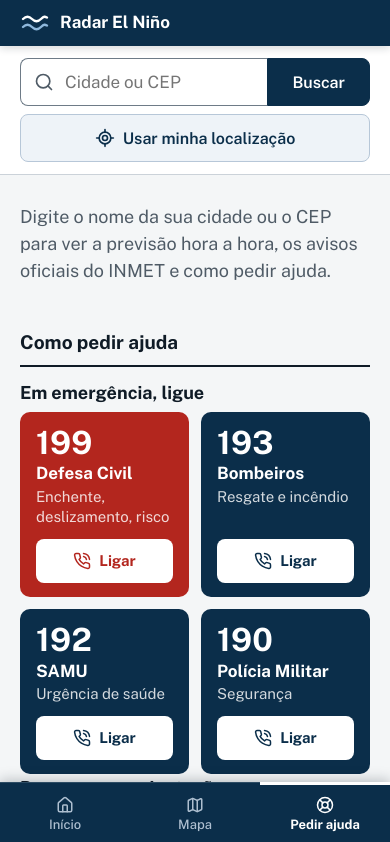
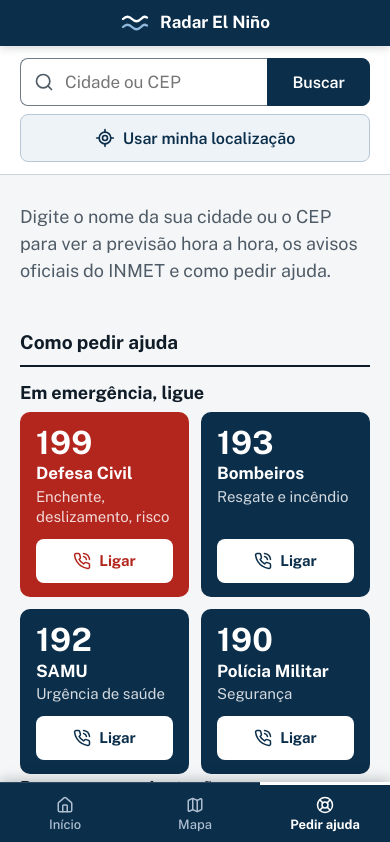
Before and after one commit to PedroMacioni/radar-el-nino, a React (Vite) app: page / in a window 390 px wide. Shown: the top 842 px of the page. Built offline with nearby package versions, Linux system fonts and the light colour scheme.

Commit message:
Centraliza o título e refaz as abas do topo no celular
Co-Authored-By: Claude Sonnet 5.5 <noreply@anthropic.com>

```diff
--- a/src/styles.css
+++ b/src/styles.css
@@ -232,7 +232,8 @@ html { scroll-behavior: smooth; }
 @media (max-width: 720px) {
   .container { padding: 0 20px; }
   .topbar__inner { padding-top: 8px; padding-bottom: 8px; }
-  .brand { font-size: 17px; }
+  .topbar__inner { justify-content: center; }
+  .brand { font-size: 17px; justify-content: center; }
   /* Abas fixas embaixo, como num app. O espaço no fim da página evita que cubram o rodapé. */
   :root { --tabbar: 62px; }
   body { padding-bottom: calc(var(--tabbar) + env(safe-area-inset-bottom)); }
```
